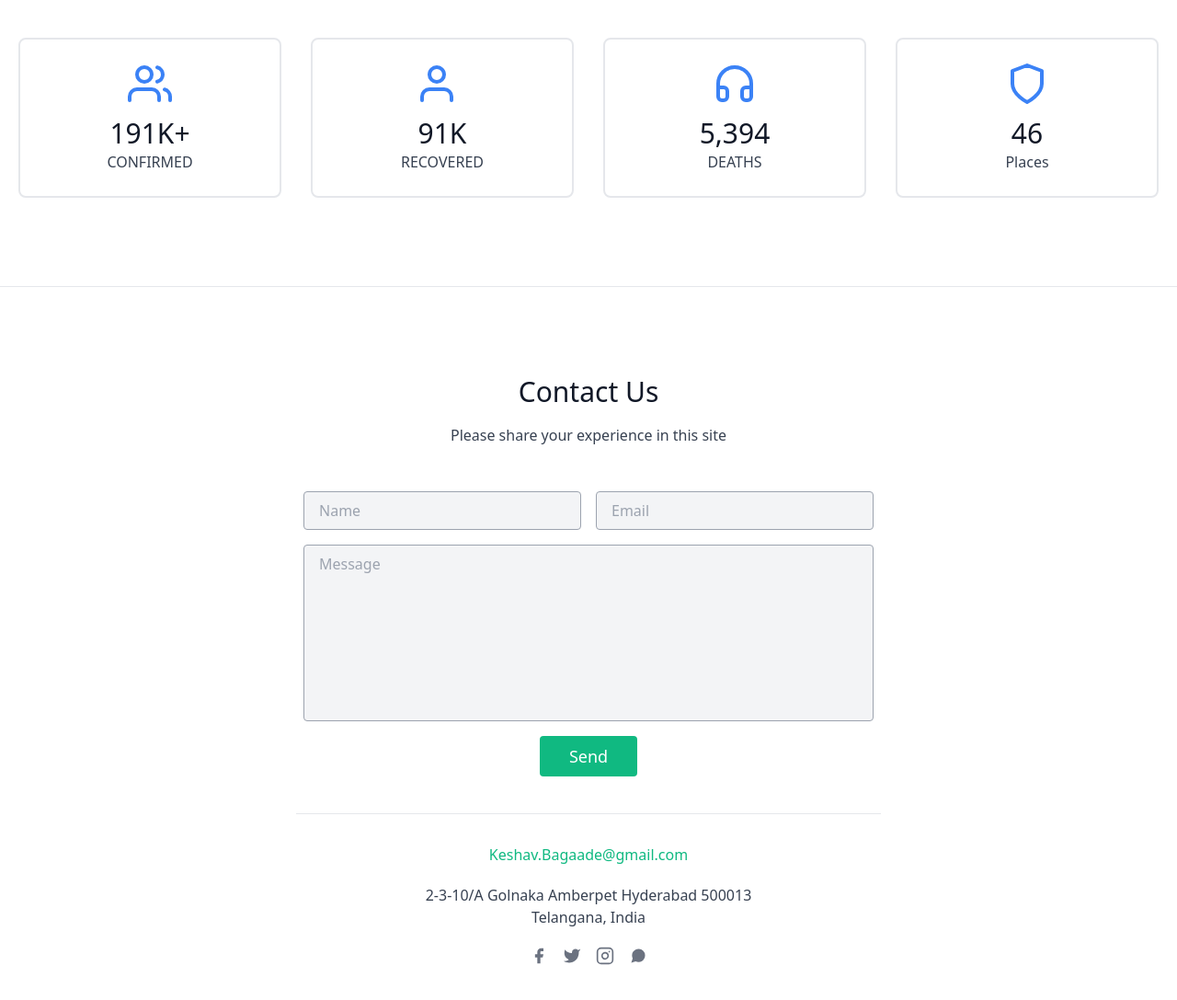
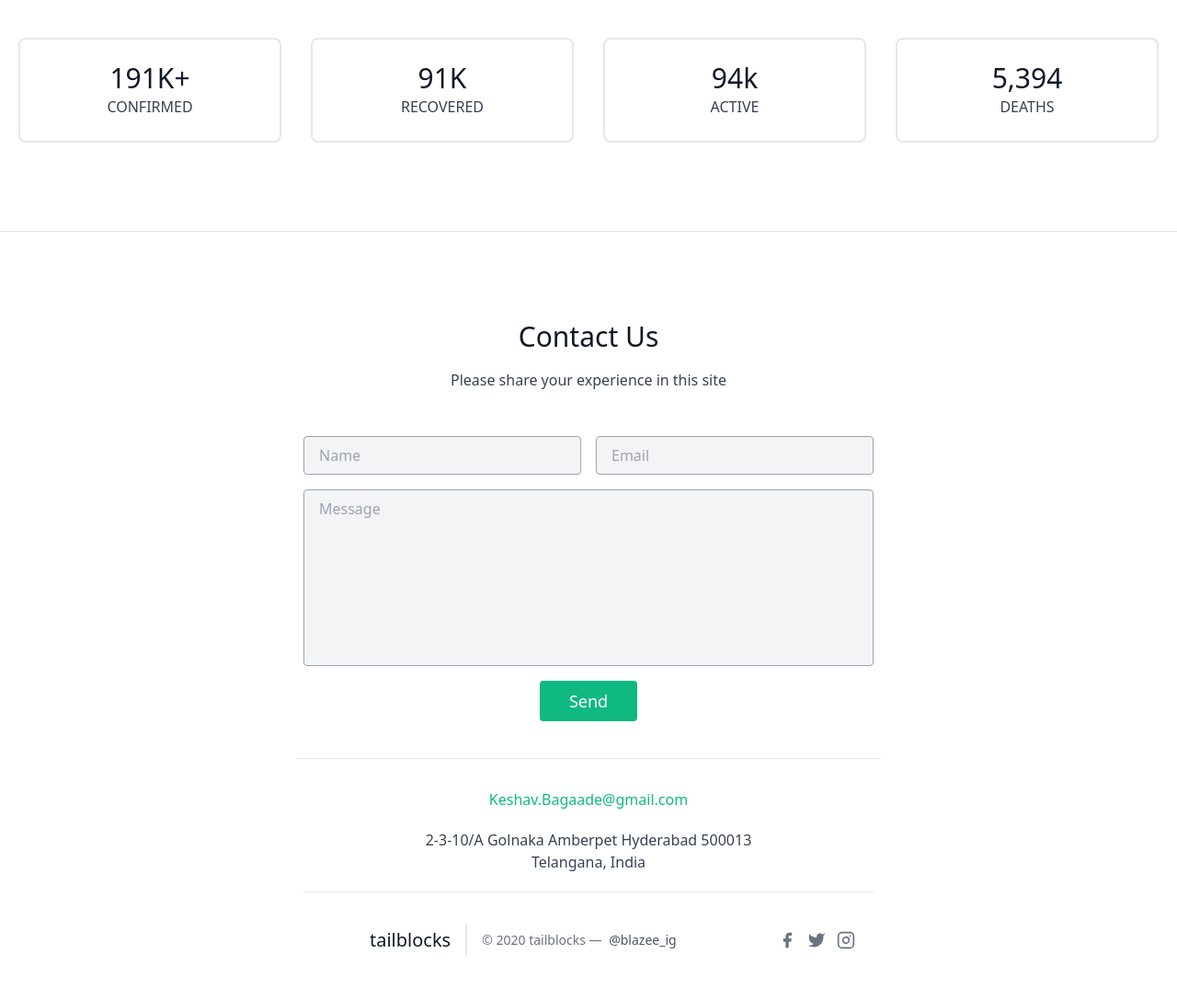
Before and after one commit to Blaze-op/COVID-19, a plain HTML site: page index.html in a window 1280 px wide. Shown: the part 940-2027 px from the top of the page at 92% size. Drawn offline with nearby package versions, Linux system fonts and the light colour scheme.

Commit message:
Update index.html

```diff
--- a/index.html
+++ b/index.html
@@ -4,7 +4,7 @@
     <meta charset="UTF-8">
     <meta name="viewport" content="width=device-width, initial-scale=1.0">
     <link href="https://unpkg.com/tailwindcss@^1.0/dist/tailwind.min.css" rel="stylesheet">
-    <title>COVID TRACKER</title>
+    <title>COVID-19</title>
 </head>
 <body>
     <header class="text-gray-700 body-font">
@@ -63,43 +63,26 @@
           <div class="flex flex-wrap -m-4 text-center">
             <div class="p-4 md:w-1/4 sm:w-1/2 w-full">
               <div class="border-2 border-gray-200 px-4 py-6 rounded-lg">
-                <svg fill="none" stroke="currentColor" stroke-linecap="round" stroke-linejoin="round" stroke-width="2" class="text-blue-500 w-12 h-12 mb-3 inline-block" viewBox="0 0 24 24">
-                    <path d="M17 21v-2a4 4 0 00-4-4H5a4 4 0 00-4 4v2"></path>
-                    <circle cx="9" cy="7" r="4"></circle>
-                    <path d="M23 21v-2a4 4 0 00-3-3.87m-4-12a4 4 0 010 7.75"></path>
-                </svg>
                 <h2 class="title-font font-medium text-3xl text-gray-900">191K+</h2>
                 <p class="leading-relaxed">CONFIRMED</p>
               </div>
             </div>
             <div class="p-4 md:w-1/4 sm:w-1/2 w-full">
               <div class="border-2 border-gray-200 px-4 py-6 rounded-lg">
-                <svg fill="none" stroke="currentColor" stroke-linecap="round" stroke-linejoin="round" stroke-width="2" class="text-blue-500 w-12 h-12 mb-3 inline-block" viewBox="0 0 24 24">
-                  <path d="M17 21v-2a4 4 0 00-4-4H5a4 4 0 00-4 4v2"></path>
-                  <circle cx="9" cy="7" r="4"></circle>
-                </svg>
                 <h2 class="title-font font-medium text-3xl text-gray-900">91K</h2>
                 <p class="leading-relaxed">RECOVERED</p>
               </div>
             </div>
             <div class="p-4 md:w-1/4 sm:w-1/2 w-full">
               <div class="border-2 border-gray-200 px-4 py-6 rounded-lg">
-                <svg fill="none" stroke="currentColor" stroke-linecap="round" stroke-linejoin="round" stroke-width="2" class="text-blue-500 w-12 h-12 mb-3 inline-block" viewBox="0 0 24 24">
-                  <path d="M3 18v-6a9 9 0 0118 0v6"></path>
-                  <path d="M21 19a2 2 0 01-2 2h-1a2 2 0 01-2-2v-3a2 2 0 012-2h3zM3 19a2 2 0 002 2h1a2 2 0 002-2v-3a2 2 0 00-2-2H3z"></path>
-                </svg>
-                <h2 class="title-font font-medium text-3xl text-gray-900">5,394</h2>
-                <p class="leading-relaxed">DEATHS</p>
+                <h2 class="title-font font-medium text-3xl text-gray-900">94k</h2>
+                <p class="leading-relaxed">ACTIVE</p>
               </div>
             </div>
         <div class="p-4 md:w-1/4 sm:w-1/2 w-full">
           <div class="border-2 border-gray-200 px-4 py-6 rounded-lg">
-                <svg fill="none" stroke="currentColor" stroke-linecap="round" stroke-linejoin="round" stroke-width="2" class="text-blue-500 w-12 h-12 mb-3 inline-block" viewBox="0 0 24 24">
-                  <path d="M12 22s8-4 8-10V5l-8-3-8 3v7c0 6 8 10 8 10z"></path>
-                </svg>
-                <h2 class="title-font font-medium text-3xl text-gray-900">46</h2>
-                <p class="leading-relaxed">Places</p>
-              </div>
+            <h2 class="title-font font-medium text-3xl text-gray-900">5,394</h2>
+            <p class="leading-relaxed">DEATHS</p>
           </div>
           </div>
         </div>
@@ -133,33 +116,40 @@
                 <p class="leading-normal my-5">2-3-10/A Golnaka Amberpet Hyderabad 500013
                   <br>Telangana, India
                 </p>
-                <span class="inline-flex">
-                  <a class="text-gray-500">
+      <hr>
+
+
+
+      <footer class="text-gray-700 body-font">
+        <div class="container px-5 py-8 mx-auto flex items-center sm:flex-row flex-col">
+          <a class="flex title-font font-medium items-center md:justify-start justify-center text-gray-900">
+            <svg xmlns="http://www.w3.org/2000/svg" fill="none" stroke="currentColor" stroke-linecap="round" stroke-linejoin="round" stroke-width="2" class="w-10 h-10 text-white p-2 bg-orange-500 rounded-full" viewBox="0 0 24 24">
+              <path d="M12 2L2 7l10 5 10-5-10-5zM2 17l10 5 10-5M2 12l10 5 10-5"></path>
+            </svg>
+            <span class="ml-3 text-xl">tailblocks</span>
+          </a>
+          <p class="text-sm text-gray-500 sm:ml-4 sm:pl-4 sm:border-l-2 sm:border-gray-200 sm:py-2 sm:mt-0 mt-4">© 2020 tailblocks —
+            <a href="https://twitter.com/blazee_ig" class="text-gray-600 ml-1" rel="noopener noreferrer" target="_blank">@blazee_ig</a>
+          </p>
+          <span class="inline-flex sm:ml-auto sm:mt-0 mt-4 justify-center sm:justify-start">
+            <a href="/https://www.facebook.com/keshav.bagaade" class="text-gray-500" rel="noopener noreferrer" target="_blank" >
               <svg fill="currentColor" stroke-linecap="round" stroke-linejoin="round" stroke-width="2" class="w-5 h-5" viewBox="0 0 24 24">
                 <path d="M18 2h-3a5 5 0 00-5 5v3H7v4h3v8h4v-8h3l1-4h-4V7a1 1 0 011-1h3z"></path>
               </svg>
             </a>
-                  <a class="ml-4 text-gray-500">
+            <a class="ml-3 text-gray-500">
               <svg fill="currentColor" stroke-linecap="round" stroke-linejoin="round" stroke-width="2" class="w-5 h-5" viewBox="0 0 24 24">
                 <path d="M23 3a10.9 10.9 0 01-3.14 1.53 4.48 4.48 0 00-7.86 3v1A10.66 10.66 0 013 4s-4 9 5 13a11.64 11.64 0 01-7 2c9 5 20 0 20-11.5a4.5 4.5 0 00-.08-.83A7.72 7.72 0 0023 3z"></path>
               </svg>
             </a>
-                  <a class="ml-4 text-gray-500">
+            <a class="ml-3 text-gray-500">
               <svg fill="none" stroke="currentColor" stroke-linecap="round" stroke-linejoin="round" stroke-width="2" class="w-5 h-5" viewBox="0 0 24 24">
                 <rect width="20" height="20" x="2" y="2" rx="5" ry="5"></rect>
                 <path d="M16 11.37A4 4 0 1112.63 8 4 4 0 0116 11.37zm1.5-4.87h.01"></path>
               </svg>
             </a>
-                  <a class="ml-4 text-gray-500">
-                    <svg fill="currentColor" stroke-linecap="round" stroke-linejoin="round" stroke-width="2" class="w-5 h-5" viewBox="0 0 24 24">
-                      <path d="M21 11.5a8.38 8.38 0 01-.9 3.8 8.5 8.5 0 01-7.6 4.7 8.38 8.38 0 01-3.8-.9L3 21l1.9-5.7a8.38 8.38 0 01-.9-3.8 8.5 8.5 0 014.7-7.6 8.38 8.38 0 013.8-.9h.5a8.48 8.48 0 018 8v.5z"></path>
-                    </svg>
-                  </a>
           </span>
         </div>
-            </div>
-          </div>
-        </div>
-      </section>
+      </footer>
 </body>
 </html>
```
Lines whose indentation alone changed are shown as unchanged.
